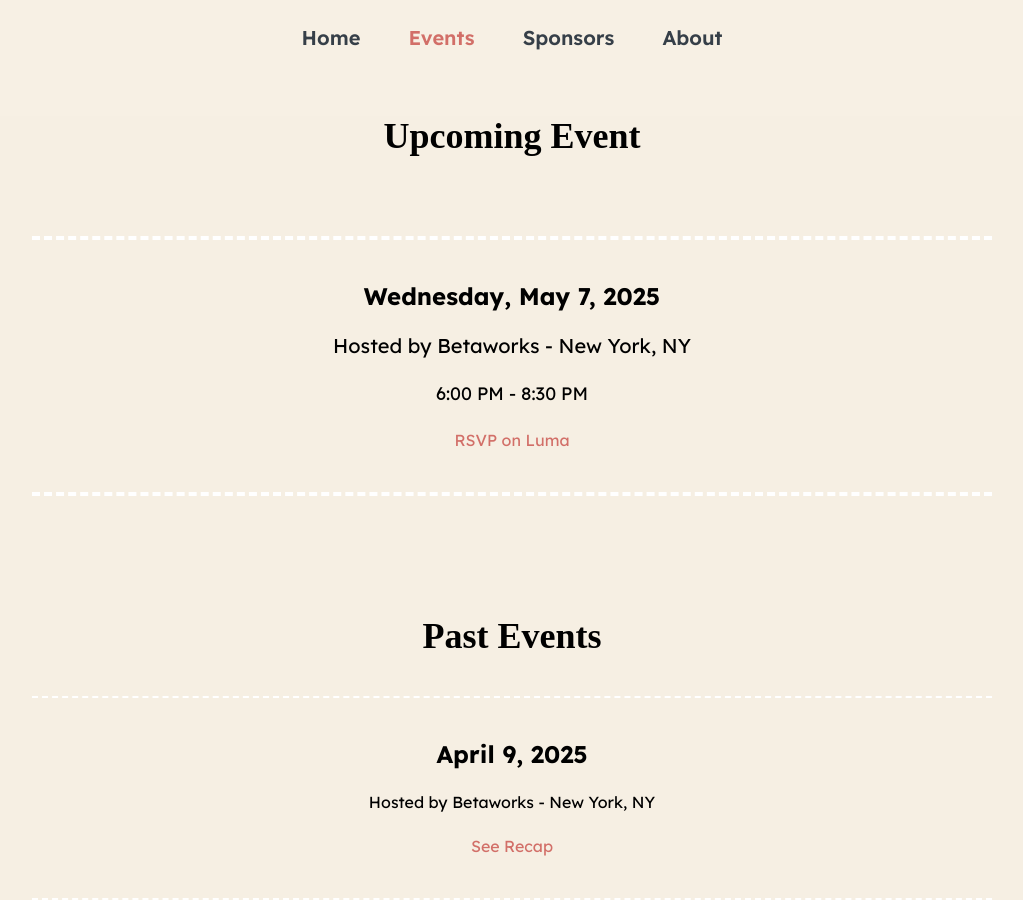
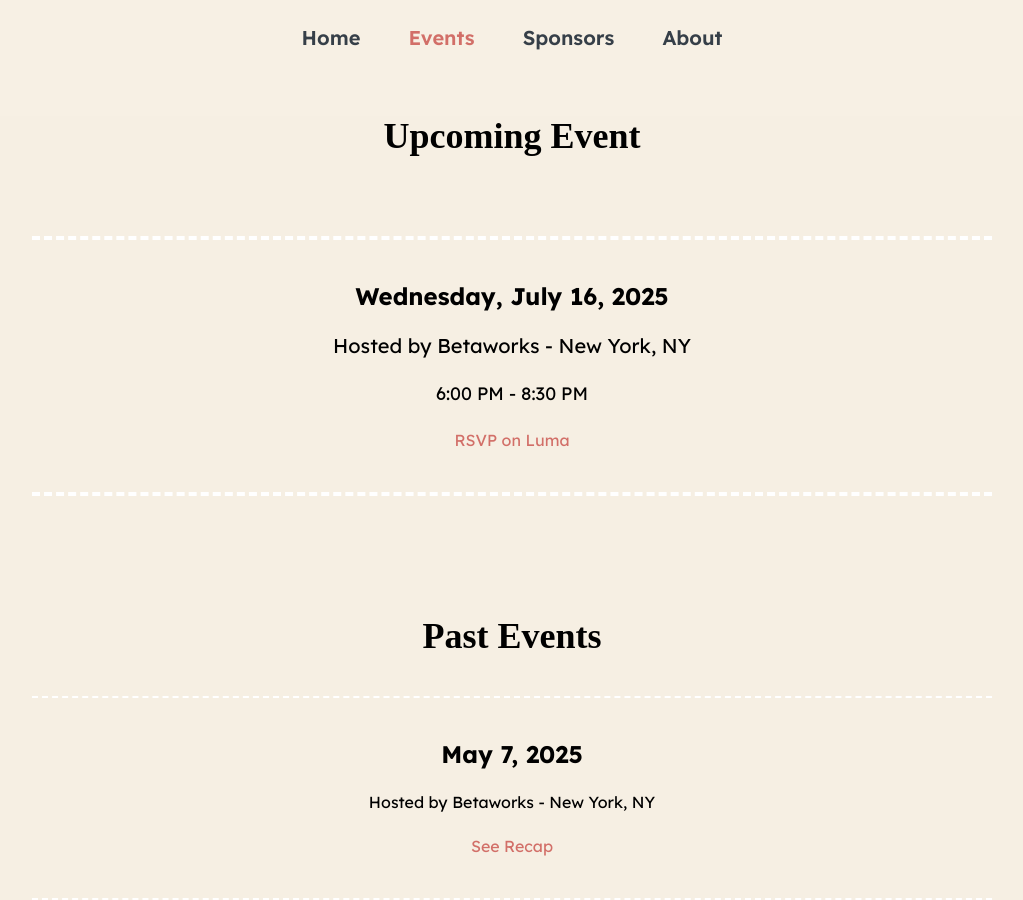
Before and after one commit to ArtificialRuby/artificialruby.ai, a Jekyll site: the page built from events.html, in a window 1280 px wide and 900 px high. Shown: the whole window, without its empty margins (128-1151 px from the left). Built offline with Jekyll 4.4.1, drawn with Linux system fonts in a browser that asks for light colours; some web fonts are replaced.

Commit message:
Updated July 16 event and archived May 7 event

```diff
--- a/events.html
+++ b/events.html
@@ -11,10 +11,10 @@ footer_image: assets/images/bg_events.jpg
       <div class="border-dashed border-t-4 border-b-4 border-white pt-10 pb-10 w-full text-center mt-20">
         {%
         include partials/events/upcoming_event.html
-        date="Wednesday, May 7, 2025"
+        date="Wednesday, July 16, 2025"
         location="Hosted by Betaworks - New York, NY"
         time="6:00 PM - 8:30 PM"
-        url="https://lu.ma/crm6e9sy"
+        url="https://lu.ma/vbbdhwm1"
         %}
       </div>
     </div>
@@ -23,6 +23,13 @@ footer_image: assets/images/bg_events.jpg
     <div class="my-10">
       <h2 class="text-center text-4xl font-caudex font-bold">Past Events</h2>
     </div>
+    {%
+      include partials/events/past_event.html
+      date="May 7, 2025"
+      location="Hosted by Betaworks - New York, NY"
+      url="/events/may-7-2025"
+      %}
+
     {%
     include partials/events/past_event.html
     date="April 9, 2025"
--- a/index.html
+++ b/index.html
@@ -27,8 +27,8 @@ footer_image: assets/images/artruby_bg.jpg
     <div class="border-b-4 border-dashed border-white pb-5">
       {%
       include partials/homepage/upcoming_event.html
-      date="Wednesday, May 7, 2025"
-      url="https://lu.ma/crm6e9sy"
+      date="Wednesday, July 16, 2025"
+      url="https://lu.ma/vbbdhwm1"
       %}
     </div>
     <div class="mt-10">
```
Also changed, not shown: events/may-7-2025.html (added, +61 -0 lines), 1 other file.
